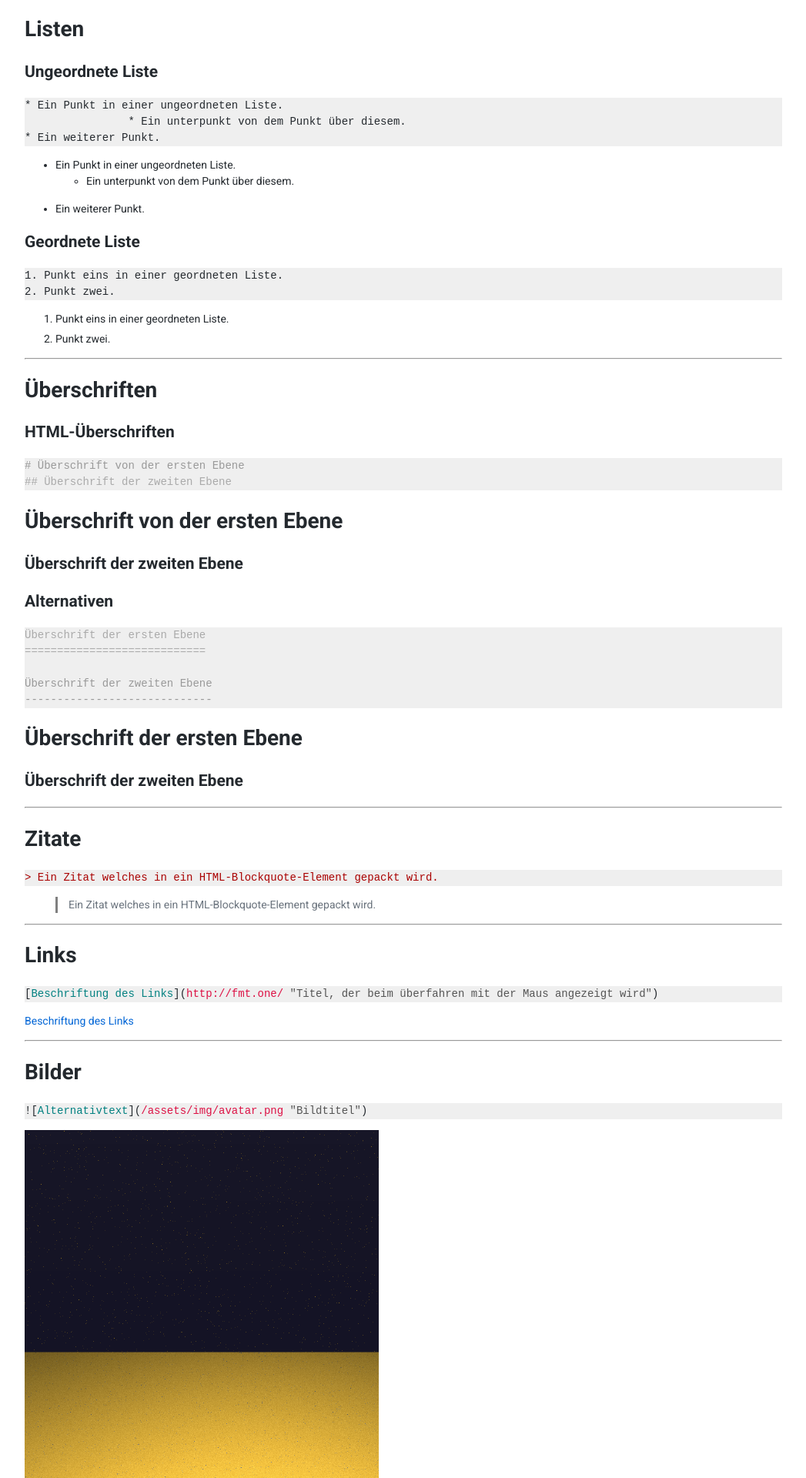
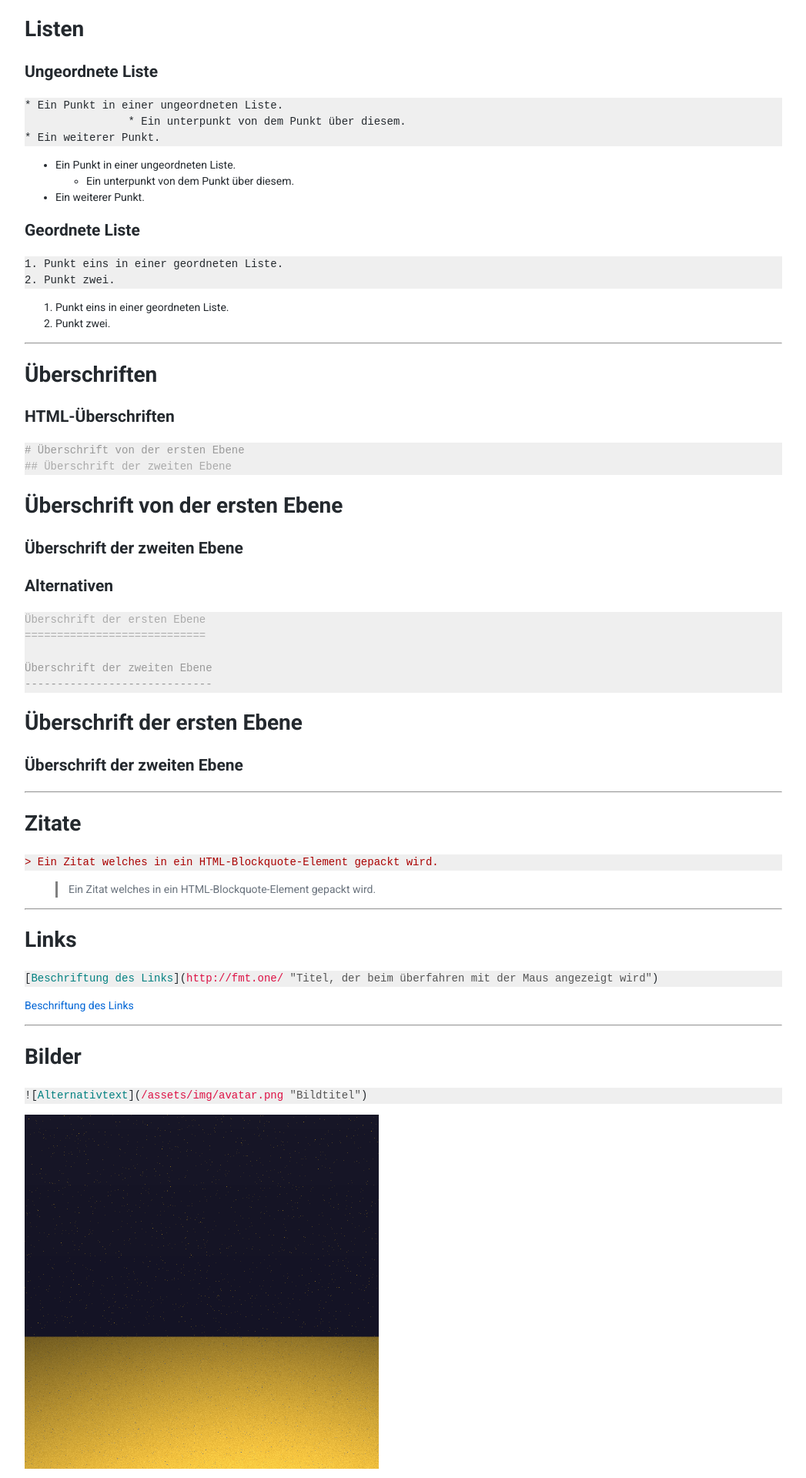
Before and after one commit to marc-q/fmtone, a Jekyll site: the page built from wiki/markdown.md, in a window 1280 px wide. Shown: the part 989-2909 px from the top of the page at 77% size, without its empty margins (116-1163 px from the left). Built offline with Jekyll 4.4.1, drawn with Linux system fonts in a browser that asks for light colours.

Commit message:
Limit the list style to home.

```diff
--- a/_layouts/default.html
+++ b/_layouts/default.html
@@ -13,8 +13,8 @@
       blockquote {border-left: 0.25em solid gray; padding: 0 1em; color: #6a737d;}
       .list {margin-top: 0.8em; padding-left: 1.5em; list-style: none;}
       .list li:before {content: 'x'; position: absolute; margin-left: -1.5em;}
-      ul {margin-bottom: 15px;}
-      li {margin-bottom: 5px;}
+      .list ul {margin-bottom: 15px;}
+      .list li {margin-bottom: 5px;}
       table {border-collapse: collapse;}
       table td, table th {border: 1px solid #dfe2e5; padding: 6px 13px;}
       tbody tr:nth-child(even) {background-color: #efefef;}
```
